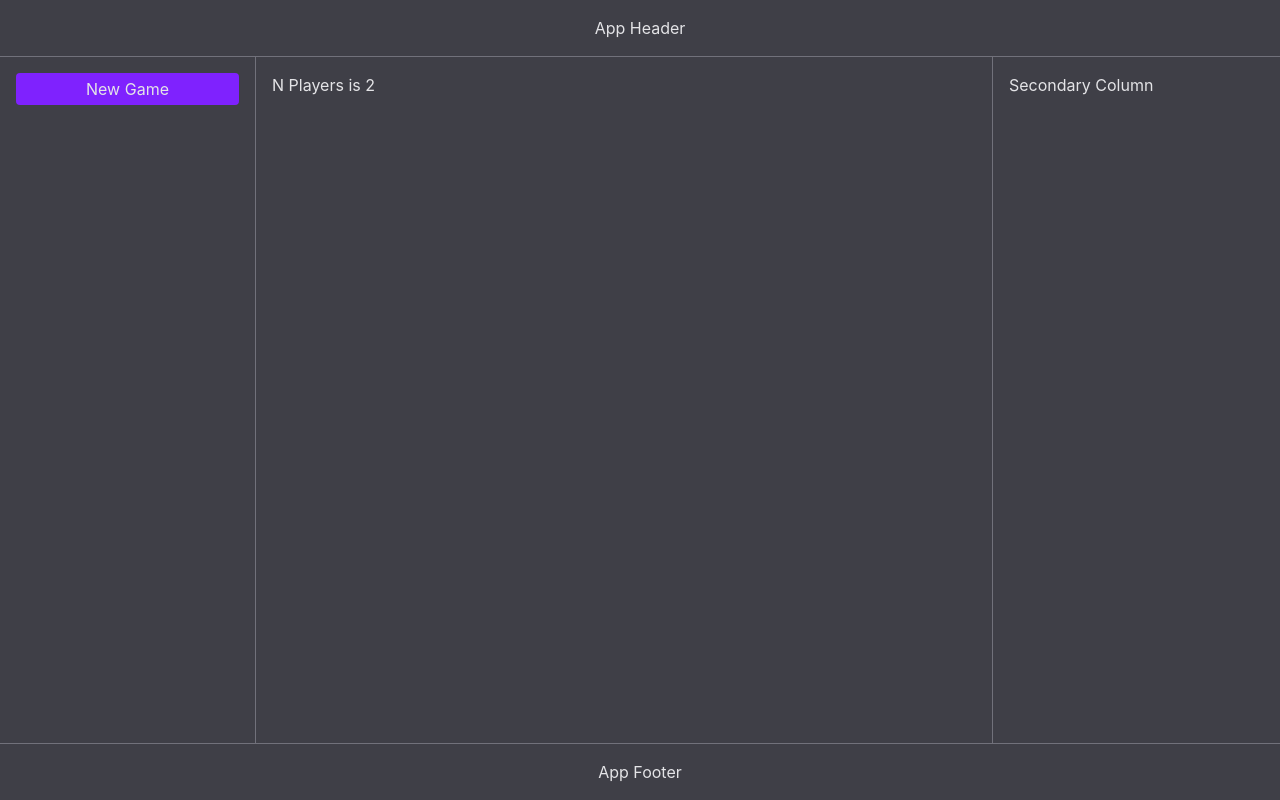
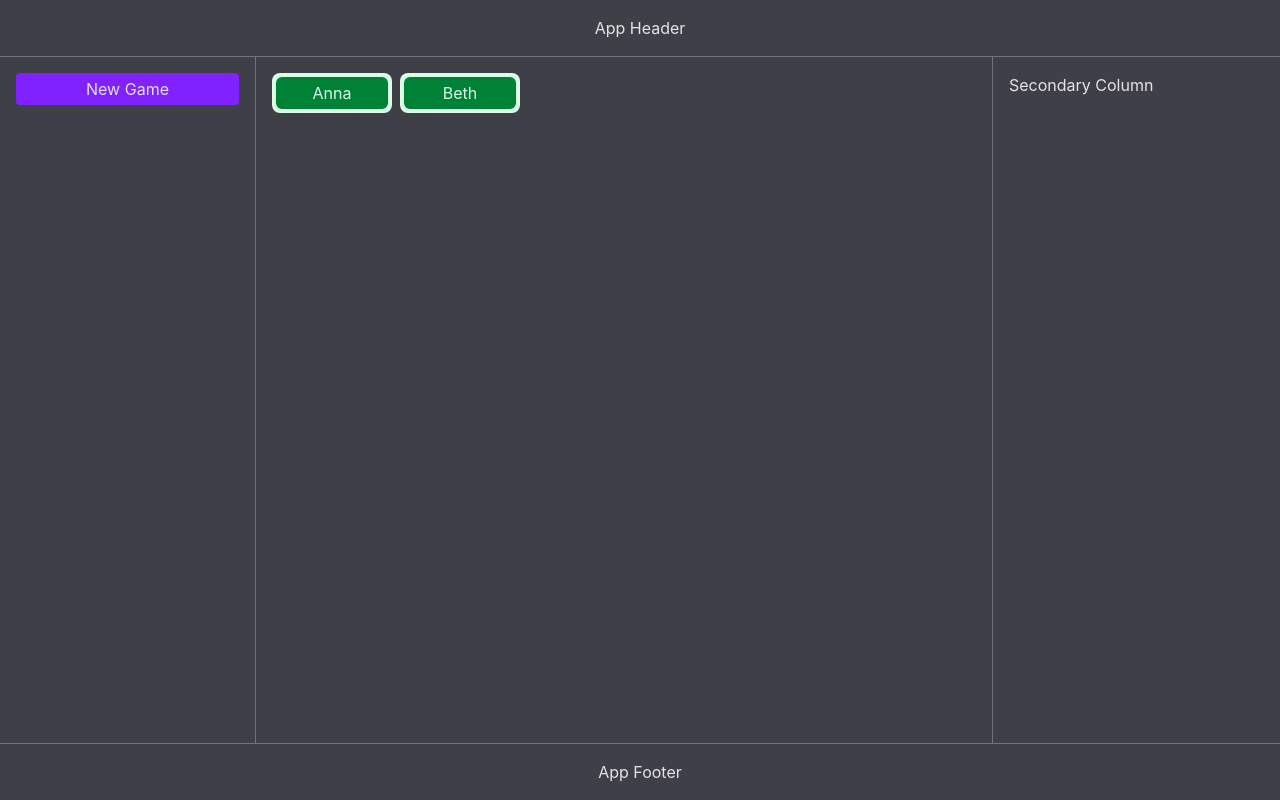
Before and after one commit to trudoholic/ccg2026, a React (Vite) app: page / in a window 1280 px wide. Both pictures are taken after a click on the button "# 2". Built offline with nearby package versions, Linux system fonts and the light colour scheme.

Commit message:
PlayerView

```diff
--- a/src/components/MainView.tsx
+++ b/src/components/MainView.tsx
@@ -1,4 +1,7 @@
-import { useFlowStore } from '../store/useFlowStore'
+import {useFlowStore} from "../store/useFlowStore"
+import PlayerView from "./PlayerView"
+
+const range = (n: number) => [...Array(n).keys()]
 
 function MainView() {
   const nPlayers = useFlowStore(s => s.nPlayers)
@@ -6,7 +9,14 @@ function MainView() {
   return (
     <>
       {nPlayers? (
-        <h1>N Players is {nPlayers}</h1>
+          <div className="flex flex-row gap-2">
+            {range(nPlayers).map((i) => (
+              <PlayerView
+                key={i}
+                idx={i}
+              />
+            ))}
+          </div>
       ): (
         <h1>Start New Game</h1>
       )}
--- /dev/null
+++ b/src/components/PlayerView.tsx
@@ -0,0 +1,21 @@
+// import { useFlowStore } from '../store/useFlowStore'
+
+const names = ['Anna', 'Beth', 'Ciri', 'Dana']
+
+type PlayerViewProps = {
+  idx: number
+}
+
+function PlayerView({idx}: PlayerViewProps) {
+  // const nPlayers = useFlowStore(s => s.nPlayers)
+
+  return (
+    <div className="w-30 p-1 bg-green-100 rounded-lg">
+      <div className="p-1 bg-green-700 rounded-md">
+        <p className="text-center text-green-100">{names[idx]}</p>
+      </div>
+    </div>
+  )
+}
+
+export default PlayerView
--- a/src/store/useFlowStore.ts
+++ b/src/store/useFlowStore.ts
@@ -13,6 +13,6 @@ interface FlowActions {
 export const useFlowStore = create<FlowState & FlowActions>(
   (set) => ({
     ...initialState,
-    setPlayers: (n) => set((state) => ({nPlayers: n})),
+    setPlayers: (n) => set(() => ({nPlayers: n})),
   })
 )
```
